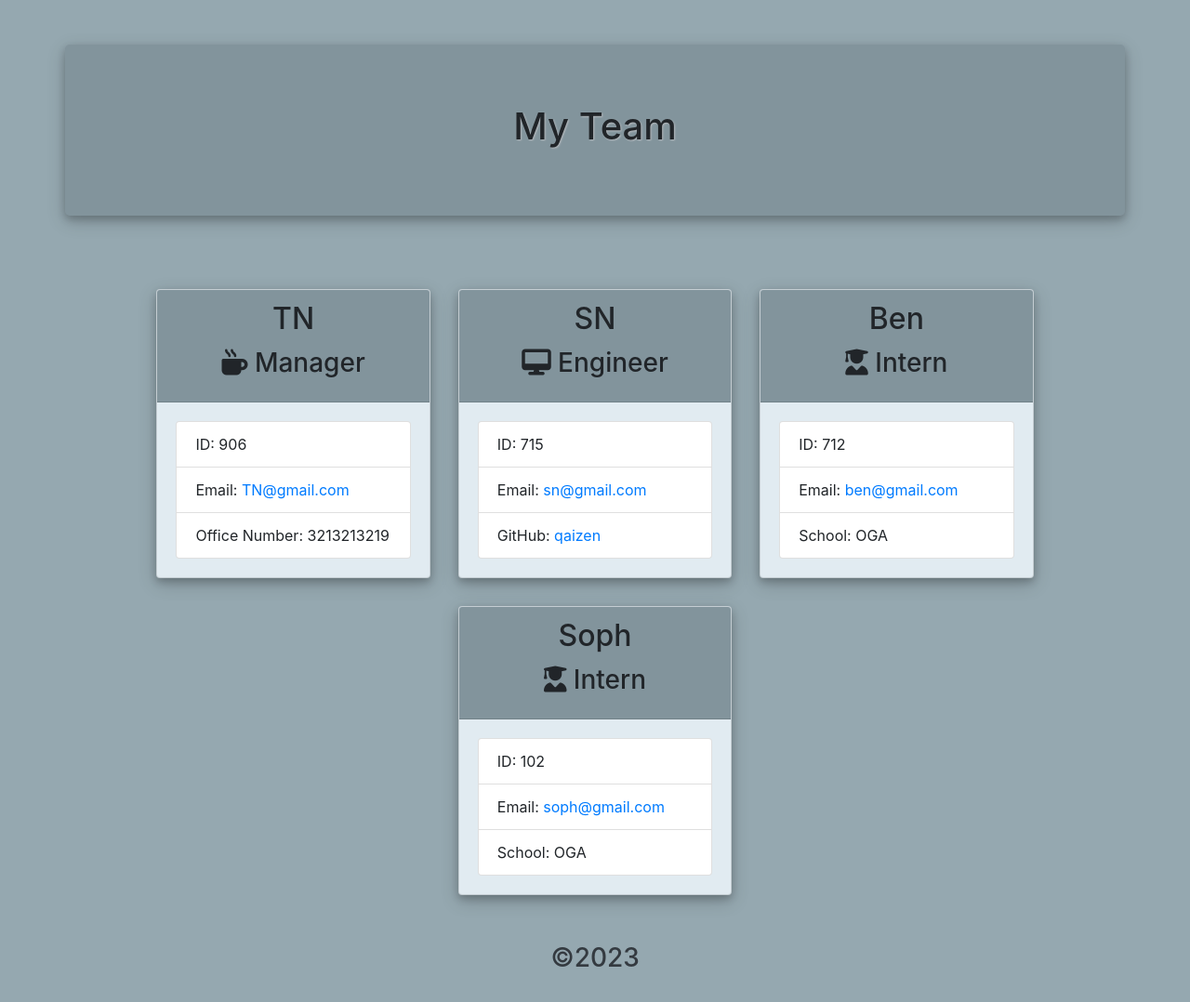
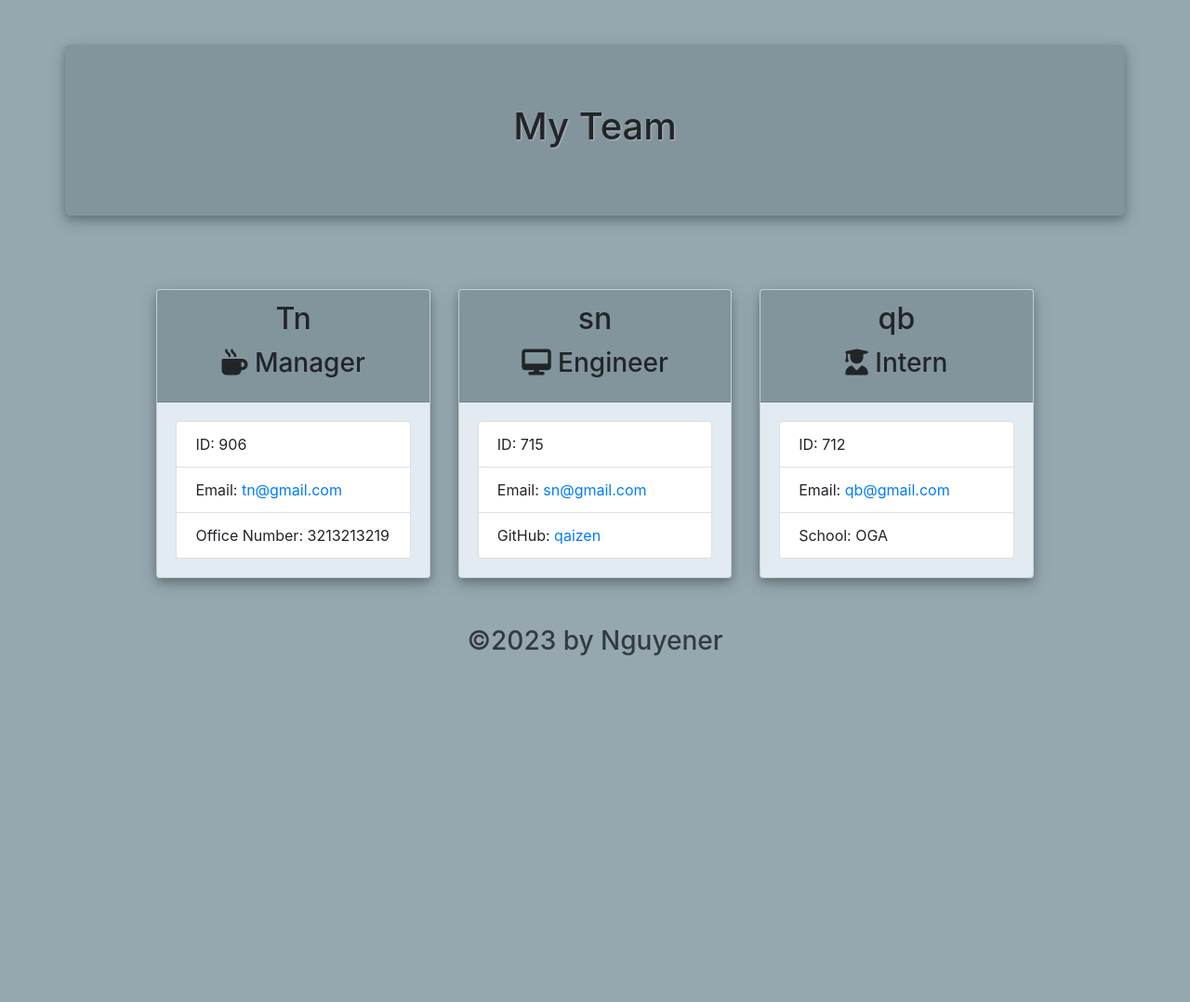
Before and after one commit to Qaizen/team-profile-generator, a website: page dist/index.html in a window 1280 px wide. Shown: the whole page at 93% size. After the commit the page ends 800 px from the top, so only its background shows below. Drawn offline with nearby package versions, Linux system fonts and the light colour scheme.

Commit message:
updatd video and readme

```diff
--- a/dist/index.html
+++ b/dist/index.html
@@ -25,19 +25,19 @@
             <div class="col-12 d-flex justify-content-center flex-wrap">
             <div class="card">
                 <div class="card-header">
-                    <h2 class="card-title text-capitalize">TN</h2>
+                    <h2 class="card-title text-capitalize">tn</h2>
                     <h3 class="card-title"><i class="fa-solid fa-mug-hot"></i> Manager</h3>
                 </div>
                 <div class="card-body">
                     <ul class="list-group">
                         <li class="list-group-item">ID: 906</li>
-                        <li class="list-group-item">Email: <a href="mailto:TN@gmail.com">TN@gmail.com</a></li>
+                        <li class="list-group-item">Email: <a href="mailto:tn@gmail.com">tn@gmail.com</a></li>
                         <li class="list-group-item">Office Number: 3213213219</li>
                     </ul>
                 </div>
                 </div><div class="card">
                 <div class="card-header">
-                    <h2 class="card-title">SN</h2>
+                    <h2 class="card-title">sn</h2>
                     <h3 class="card-title"><i class="fa-solid fa-desktop"></i> Engineer</h3>
                 </div>
                 <div class="card-body">
@@ -49,25 +49,13 @@
                 </div>
                 </div><div class="card">
                 <div class="card-header">
-                    <h2 class="card-title">Ben</h2>
+                    <h2 class="card-title">qb</h2>
                     <h3 class="card-title"><i class="fa-solid fa-user-graduate"></i> Intern</h3>
                 </div>
                 <div class="card-body">
                     <ul class="list-group">
                         <li class="list-group-item">ID: 712</li>
-                        <li class="list-group-item">Email: <a href="mailto:ben@gmail.com">ben@gmail.com</a></li>
-                        <li class="list-group-item">School: OGA</li>
-                    </ul>
-                </div>
-                </div><div class="card">
-                <div class="card-header">
-                    <h2 class="card-title">Soph</h2>
-                    <h3 class="card-title"><i class="fa-solid fa-user-graduate"></i> Intern</h3>
-                </div>
-                <div class="card-body">
-                    <ul class="list-group">
-                        <li class="list-group-item">ID: 102</li>
-                        <li class="list-group-item">Email: <a href="mailto:soph@gmail.com">soph@gmail.com</a></li>
+                        <li class="list-group-item">Email: <a href="mailto:qb@gmail.com">qb@gmail.com</a></li>
                         <li class="list-group-item">School: OGA</li>
                     </ul>
                 </div>
@@ -76,7 +64,7 @@
         </div>
       </div>
       <footer class="container text-center py-3">
-        <h3 class="text-dark">&copy;2023</h3>
+        <h3 class="text-dark">&copy;2023 by Nguyener</h3>
       </footer>
     </body>
     </html>
```
Also changed, not shown: README.md.
